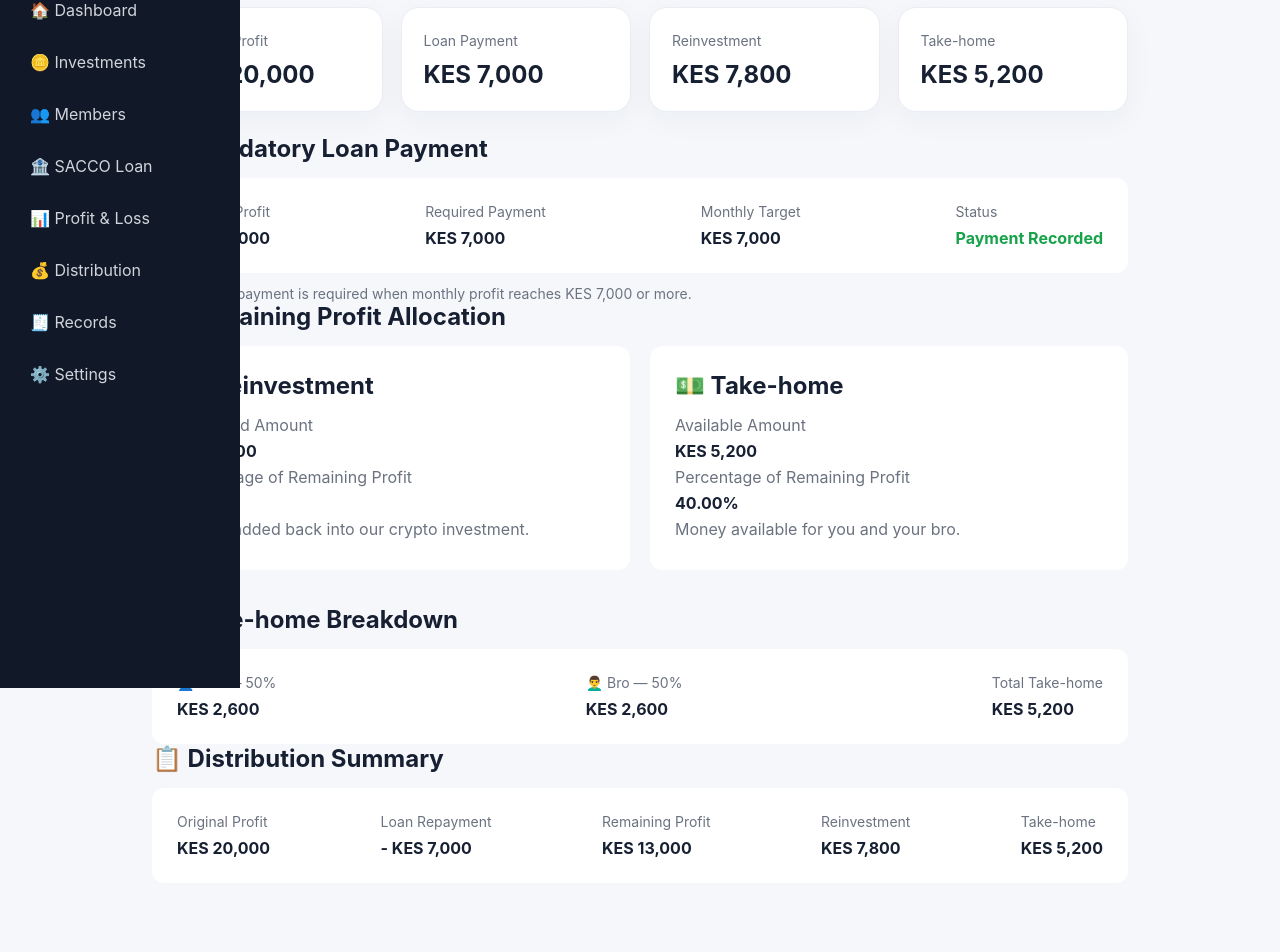
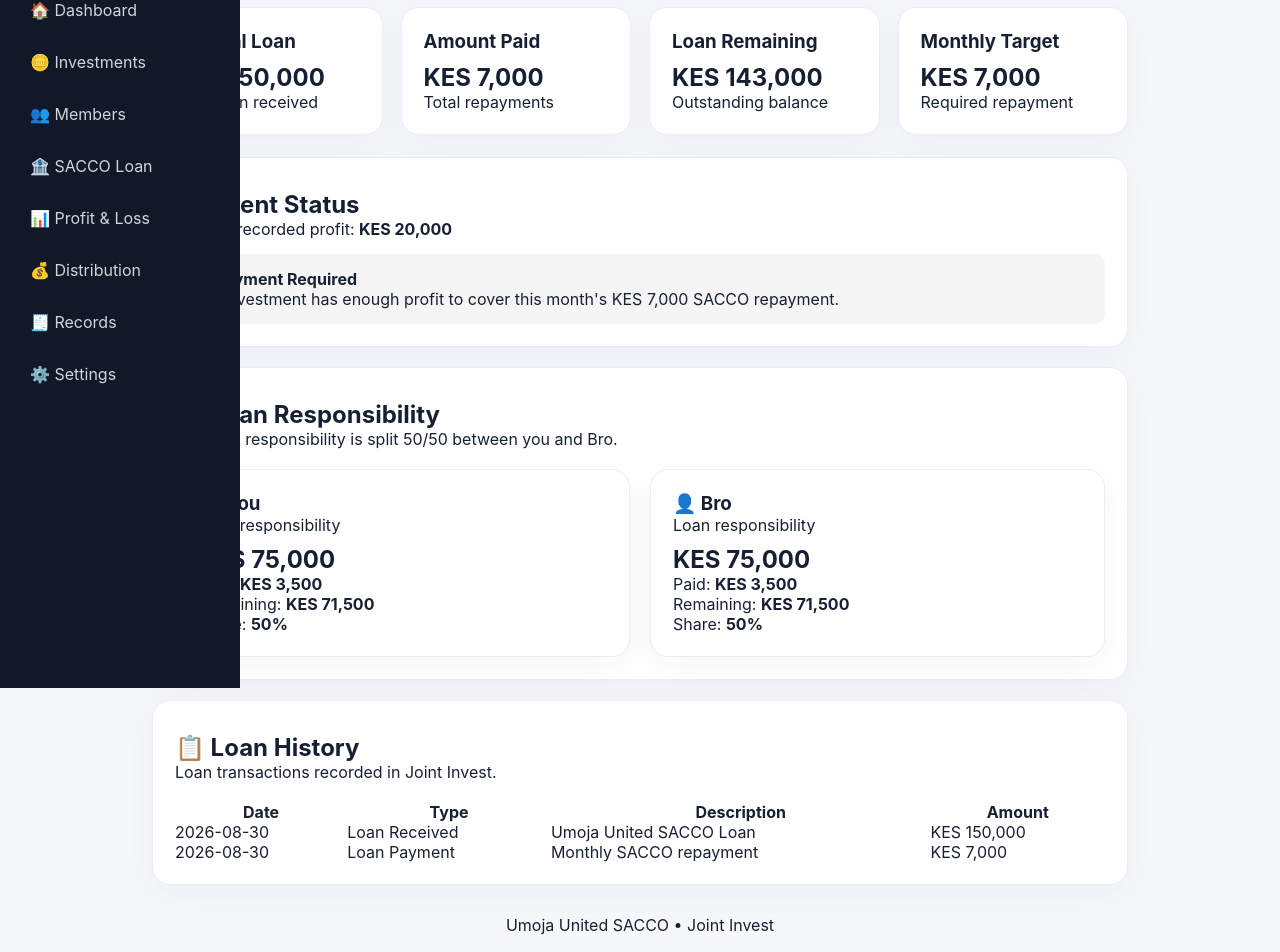
Before and after one commit to elvischege98-tech/Binance-project, a React (Vite) app in the folder frontend/: page /distribution in a window 1280 px wide. Shown: the part 112-1064 px from the top of the page. Before the commit the page ends 1027 px from the top, so only its background shows below. Built offline with nearby package versions, Linux system fonts and the light colour scheme.

Commit message:
feat: installed npm dependencies

```diff
--- a/frontend/src/pages/Distribution.tsx
+++ b/frontend/src/pages/Distribution.tsx
@@ -1,259 +1,356 @@
+import { useEffect, useState } from "react";
+
 import {
   getRecords,
   getSettings,
+  getTotalLoanPayments,
+  getTotalLoanReceived,
   getTotalProfit,
-  getTotalLoanPayments,
-  getTotalReinvestment,
 } from "../data/investmentData";
 
-function Distribution() {
-  const records = getRecords();
-  const settings = getSettings();
+function SACCOLoan() {
+  const [records, setRecords] = useState(
+    getRecords()
+  );
 
-  // ==========================================
-  // INFORMATION FROM RECORDS
-  // ==========================================
+  const [settings, setSettings] = useState(
+    getSettings()
+  );
 
-  const monthlyProfit = getTotalProfit(records);
+  // =====================================================
+  // REFRESH WHEN RECORDS CHANGE
+  // =====================================================
 
-  const recordedLoanPayment =
+  useEffect(() => {
+    const refreshData = () => {
+      setRecords(getRecords());
+      setSettings(getSettings());
+    };
+
+    window.addEventListener(
+      "jointInvestRecordsUpdated",
+      refreshData
+    );
+
+    window.addEventListener(
+      "jointInvestSettingsUpdated",
+      refreshData
+    );
+
+    return () => {
+      window.removeEventListener(
+        "jointInvestRecordsUpdated",
+        refreshData
+      );
+
+      window.removeEventListener(
+        "jointInvestSettingsUpdated",
+        refreshData
+      );
+    };
+  }, []);
+
+  // =====================================================
+  // LOAN CALCULATIONS
+  // =====================================================
+
+  const originalLoan =
+    getTotalLoanReceived(records);
+
+  const amountPaid =
     getTotalLoanPayments(records);
 
-  const recordedReinvestment =
-    getTotalReinvestment(records);
-
-  // ==========================================
-  // LOAN PAYMENT RULE
-  // ==========================================
-
-  const loanPayment =
-    monthlyProfit >= settings.loanRepayment
-      ? recordedLoanPayment
-      : 0;
-
-  // ==========================================
-  // REMAINING PROFIT
-  // ==========================================
-
-  const remainingProfit = Math.max(
-    monthlyProfit - loanPayment,
+  const remainingLoan = Math.max(
+    originalLoan - amountPaid,
     0
   );
 
-  // ==========================================
-  // TAKE-HOME
-  // ==========================================
+  const monthlyRepayment =
+    settings.loanRepayment;
 
-  const takeHome = Math.max(
-    remainingProfit - recordedReinvestment,
+  const totalProfit =
+    getTotalProfit(records);
+
+  const paymentRequired =
+    totalProfit >= monthlyRepayment;
+
+  // =====================================================
+  // 50/50 RESPONSIBILITY
+  // =====================================================
+
+  const yourResponsibility =
+    originalLoan * (settings.youSplit / 100);
+
+  const broResponsibility =
+    originalLoan * (settings.broSplit / 100);
+
+  const yourPaid =
+    amountPaid * (settings.youSplit / 100);
+
+  const broPaid =
+    amountPaid * (settings.broSplit / 100);
+
+  const yourRemaining = Math.max(
+    yourResponsibility - yourPaid,
     0
   );
 
-  // ==========================================
-  // ACTUAL REINVESTMENT PERCENTAGE
-  // ==========================================
+  const broRemaining = Math.max(
+    broResponsibility - broPaid,
+    0
+  );
 
-  const reinvestmentPercentage =
-    remainingProfit > 0
-      ? (recordedReinvestment / remainingProfit) * 100
-      : 0;
+  // =====================================================
+  // MONEY FORMAT
+  // =====================================================
 
-  // ==========================================
-  // ACTUAL TAKE-HOME PERCENTAGE
-  // ==========================================
-
-  const takeHomePercentage =
-    remainingProfit > 0
-      ? (takeHome / remainingProfit) * 100
-      : 0;
-
-  // ==========================================
-  // MEMBER TAKE-HOME BREAKDOWN
-  // ==========================================
-
-  const yourShare =
-    takeHome * (settings.youSplit / 100);
-
-  const broShare =
-    takeHome * (settings.broSplit / 100);
+  const formatMoney = (amount: number) => {
+    return `KES ${amount.toLocaleString()}`;
+  };
 
   return (
     <main className="dashboard">
 
-      {/* ========================= */}
-      {/* HEADER */}
-      {/* ========================= */}
+      {/* =================================================
+          HEADER
+      ================================================= */}
 
       <header className="dashboard-header">
+
         <div>
-          <h1>💰 Profit Distribution</h1>
+          <h1>🏦 SACCO Loan</h1>
 
           <p>
-            See how our recorded investment profit
-            is distributed.
+            Track your Umoja United SACCO loan and
+            repayments.
           </p>
         </div>
+
       </header>
 
-      {/* ========================= */}
-      {/* SUMMARY CARDS */}
-      {/* ========================= */}
+      {/* =================================================
+          LOAN SUMMARY
+      ================================================= */}
 
       <section className="summary-cards">
 
         <div className="card">
-          <span>Monthly Profit</span>
+
+          <h3>Original Loan</h3>
 
           <h2>
-            KES {monthlyProfit.toLocaleString()}
+            {formatMoney(originalLoan)}
           </h2>
+
+          <p>
+            Total loan received
+          </p>
+
         </div>
 
         <div className="card">
-          <span>Loan Payment</span>
+
+          <h3>Amount Paid</h3>
 
           <h2>
-            KES {loanPayment.toLocaleString()}
+            {formatMoney(amountPaid)}
           </h2>
+
+          <p>
+            Total repayments
+          </p>
+
         </div>
 
         <div className="card">
-          <span>Reinvestment</span>
+
+          <h3>Loan Remaining</h3>
 
           <h2>
-            KES {recordedReinvestment.toLocaleString()}
+            {formatMoney(remainingLoan)}
           </h2>
+
+          <p>
+            Outstanding balance
+          </p>
+
         </div>
 
         <div className="card">
-          <span>Take-home</span>
+
+          <h3>Monthly Target</h3>
 
           <h2>
-            KES {takeHome.toLocaleString()}
+            {formatMoney(monthlyRepayment)}
           </h2>
+
+          <p>
+            Required repayment
+          </p>
+
         </div>
 
       </section>
 
-      {/* ========================= */}
-      {/* LOAN PAYMENT */}
-      {/* ========================= */}
+      {/* =================================================
+          PAYMENT STATUS
+      ================================================= */}
 
-      <section className="loan-section">
+      <section
+        className="card"
+        style={{ marginTop: "20px" }}
+      >
 
-        <h2>🏦 Mandatory Loan Payment</h2>
+        <h2>Payment Status</h2>
 
-        <div className="loan-card">
+        <p>
+          Current recorded profit:{" "}
+          <strong>
+            {formatMoney(totalProfit)}
+          </strong>
+        </p>
 
-          <div>
-            <span>Monthly Profit</span>
+        {paymentRequired ? (
+          <div
+            style={{
+              marginTop: "15px",
+              padding: "15px",
+              borderRadius: "10px",
+              background: "#f5f5f5",
+            }}
+          >
+            ✅{" "}
+            <strong>
+              Payment Required
+            </strong>
 
+            <p>
+              The investment has enough profit to
+              cover this month's{" "}
+              {formatMoney(monthlyRepayment)} SACCO
+              repayment.
+            </p>
+          </div>
+        ) : (
+          <div
+            style={{
+              marginTop: "15px",
+              padding: "15px",
+              borderRadius: "10px",
+              background: "#f5f5f5",
+            }}
+          >
+            ⏳{" "}
             <strong>
-              KES {monthlyProfit.toLocaleString()}
+              Payment Not Required Yet
             </strong>
+
+            <p>
+              A repayment is required when monthly
+              profit reaches{" "}
+              {formatMoney(monthlyRepayment)}.
+            </p>
           </div>
-
-          <div>
-            <span>Required Payment</span>
-
-            <strong>
-              KES {loanPayment.toLocaleString()}
-            </strong>
-          </div>
-
-          <div>
-            <span>Monthly Target</span>
-
-            <strong>
-              KES {settings.loanRepayment.toLocaleString()}
-            </strong>
-          </div>
-
-          <div>
-            <span>Status</span>
-
-            <strong
-              className={
-                loanPayment > 0
-                  ? "status"
-                  : "status warning"
-              }
-            >
-              {loanPayment > 0
-                ? "Payment Recorded"
-                : "Not Required"}
-            </strong>
-          </div>
-
-        </div>
-
-        <p className="loan-note">
-          A KES{" "}
-          {settings.loanRepayment.toLocaleString()}{" "}
-          payment is required when monthly profit
-          reaches KES{" "}
-          {settings.loanRepayment.toLocaleString()}{" "}
-          or more.
-        </p>
+        )}
 
       </section>
 
-      {/* ========================= */}
-      {/* REMAINING PROFIT */}
-      {/* ========================= */}
+      {/* =================================================
+          MEMBER RESPONSIBILITY
+      ================================================= */}
 
-      <section className="members">
+      <section
+        className="card"
+        style={{ marginTop: "20px" }}
+      >
 
-        <h2>📊 Remaining Profit Allocation</h2>
+        <h2>🤝 Loan Responsibility</h2>
 
-        <div className="member-grid">
+        <p>
+          The loan responsibility is split 50/50
+          between you and Bro.
+        </p>
 
-          {/* REINVESTMENT */}
+        <div
+          style={{
+            display: "grid",
+            gridTemplateColumns:
+              "repeat(auto-fit, minmax(250px, 1fr))",
+            gap: "20px",
+            marginTop: "20px",
+          }}
+        >
 
-          <div className="member-card">
+          {/* YOU */}
 
-            <h2>📈 Reinvestment</h2>
+          <div className="card">
 
-            <p>Recorded Amount</p>
-
-            <strong>
-              KES{" "}
-              {recordedReinvestment.toLocaleString()}
-            </strong>
-
-            <p>Percentage of Remaining Profit</p>
-
-            <strong>
-              {reinvestmentPercentage.toFixed(2)}%
-            </strong>
+            <h3>👤 You</h3>
 
             <p>
-              Money added back into our crypto
-              investment.
+              Loan responsibility
+            </p>
+
+            <h2>
+              {formatMoney(yourResponsibility)}
+            </h2>
+
+            <p>
+              Paid:{" "}
+              <strong>
+                {formatMoney(yourPaid)}
+              </strong>
+            </p>
+
+            <p>
+              Remaining:{" "}
+              <strong>
+                {formatMoney(yourRemaining)}
+              </strong>
+            </p>
+
+            <p>
+              Share:{" "}
+              <strong>
+                {settings.youSplit}%
+              </strong>
             </p>
 
           </div>
 
-          {/* TAKE HOME */}
+          {/* BRO */}
 
-          <div className="member-card">
+          <div className="card">
 
-            <h2>💵 Take-home</h2>
-
-            <p>Available Amount</p>
-
-            <strong>
-              KES {takeHome.toLocaleString()}
-            </strong>
-
-            <p>Percentage of Remaining Profit</p>
-
-            <strong>
-              {takeHomePercentage.toFixed(2)}%
-            </strong>
+            <h3>👤 Bro</h3>
 
             <p>
-              Money available for you and your bro.
+              Loan responsibility
+            </p>
+
+            <h2>
+              {formatMoney(broResponsibility)}
+            </h2>
+
+            <p>
+              Paid:{" "}
+              <strong>
+                {formatMoney(broPaid)}
+              </strong>
+            </p>
+
+            <p>
+              Remaining:{" "}
+              <strong>
+                {formatMoney(broRemaining)}
+              </strong>
+            </p>
+
+            <p>
+              Share:{" "}
+              <strong>
+                {settings.broSplit}%
+              </strong>
             </p>
 
           </div>
@@ -262,110 +359,112 @@ function Distribution() {
 
       </section>
 
-      {/* ========================= */}
-      {/* MEMBER BREAKDOWN */}
-      {/* ========================= */}
+      {/* =================================================
+          LOAN HISTORY
+      ================================================= */}
 
-      <section className="loan-section">
+      <section
+        className="card"
+        style={{ marginTop: "20px" }}
+      >
 
-        <h2>👥 Take-home Breakdown</h2>
+        <h2>📋 Loan History</h2>
 
-        <div className="loan-card">
+        <p>
+          Loan transactions recorded in Joint Invest.
+        </p>
 
-          {/* YOU */}
+        <div
+          style={{
+            overflowX: "auto",
+            marginTop: "20px",
+          }}
+        >
 
-          <div>
-            <span>
-              👤 You — {settings.youSplit}%
-            </span>
+          <table
+            style={{
+              width: "100%",
+              borderCollapse: "collapse",
+            }}
+          >
 
-            <strong>
-              KES {yourShare.toLocaleString()}
-            </strong>
-          </div>
+            <thead>
 
-          {/* BRO */}
+              <tr>
+                <th>Date</th>
+                <th>Type</th>
+                <th>Description</th>
+                <th>Amount</th>
+              </tr>
 
-          <div>
-            <span>
-              👨‍🦱 Bro — {settings.broSplit}%
-            </span>
+            </thead>
 
-            <strong>
-              KES {broShare.toLocaleString()}
-            </strong>
-          </div>
+            <tbody>
 
-          {/* TOTAL */}
+              {records
+                .filter(
+                  (record) =>
+                    record.type ===
+                      "Loan Received" ||
+                    record.type ===
+                      "Loan Payment"
+                )
+                .sort(
+                  (a, b) =>
+                    new Date(b.date).getTime() -
+                    new Date(a.date).getTime()
+                )
+                .map((record) => (
 
-          <div>
-            <span>Total Take-home</span>
+                  <tr key={record.id}>
 
-            <strong>
-              KES {takeHome.toLocaleString()}
-            </strong>
-          </div>
+                    <td>
+                      {record.date}
+                    </td>
+
+                    <td>
+                      {record.type}
+                    </td>
+
+                    <td>
+                      {record.description}
+                    </td>
+
+                    <td>
+                      {formatMoney(
+                        record.amount
+                      )}
+                    </td>
+
+                  </tr>
+
+                ))}
+
+            </tbody>
+
+          </table>
 
         </div>
 
       </section>
 
-      {/* ========================= */}
-      {/* DISTRIBUTION SUMMARY */}
-      {/* ========================= */}
+      {/* =================================================
+          FOOTER
+      ================================================= */}
 
-      <section className="loan-section">
-
-        <h2>📋 Distribution Summary</h2>
-
-        <div className="loan-card">
-
-          <div>
-            <span>Original Profit</span>
-
-            <strong>
-              KES {monthlyProfit.toLocaleString()}
-            </strong>
-          </div>
-
-          <div>
-            <span>Loan Repayment</span>
-
-            <strong>
-              - KES {loanPayment.toLocaleString()}
-            </strong>
-          </div>
-
-          <div>
-            <span>Remaining Profit</span>
-
-            <strong>
-              KES {remainingProfit.toLocaleString()}
-            </strong>
-          </div>
-
-          <div>
-            <span>Reinvestment</span>
-
-            <strong>
-              KES {recordedReinvestment.toLocaleString()}
-            </strong>
-          </div>
-
-          <div>
-            <span>Take-home</span>
-
-            <strong>
-              KES {takeHome.toLocaleString()}
-            </strong>
-          </div>
-
-        </div>
-
-      </section>
+      <footer
+        style={{
+          marginTop: "30px",
+          textAlign: "center",
+        }}
+      >
+        <p>
+          Umoja United SACCO • Joint Invest
+        </p>
+      </footer>
 
     </main>
   );
 }
 
-export default Distribution;
+export default SACCOLoan;
```
Also changed, not shown: 1 other file (tests, documents, lock files or other folders).
